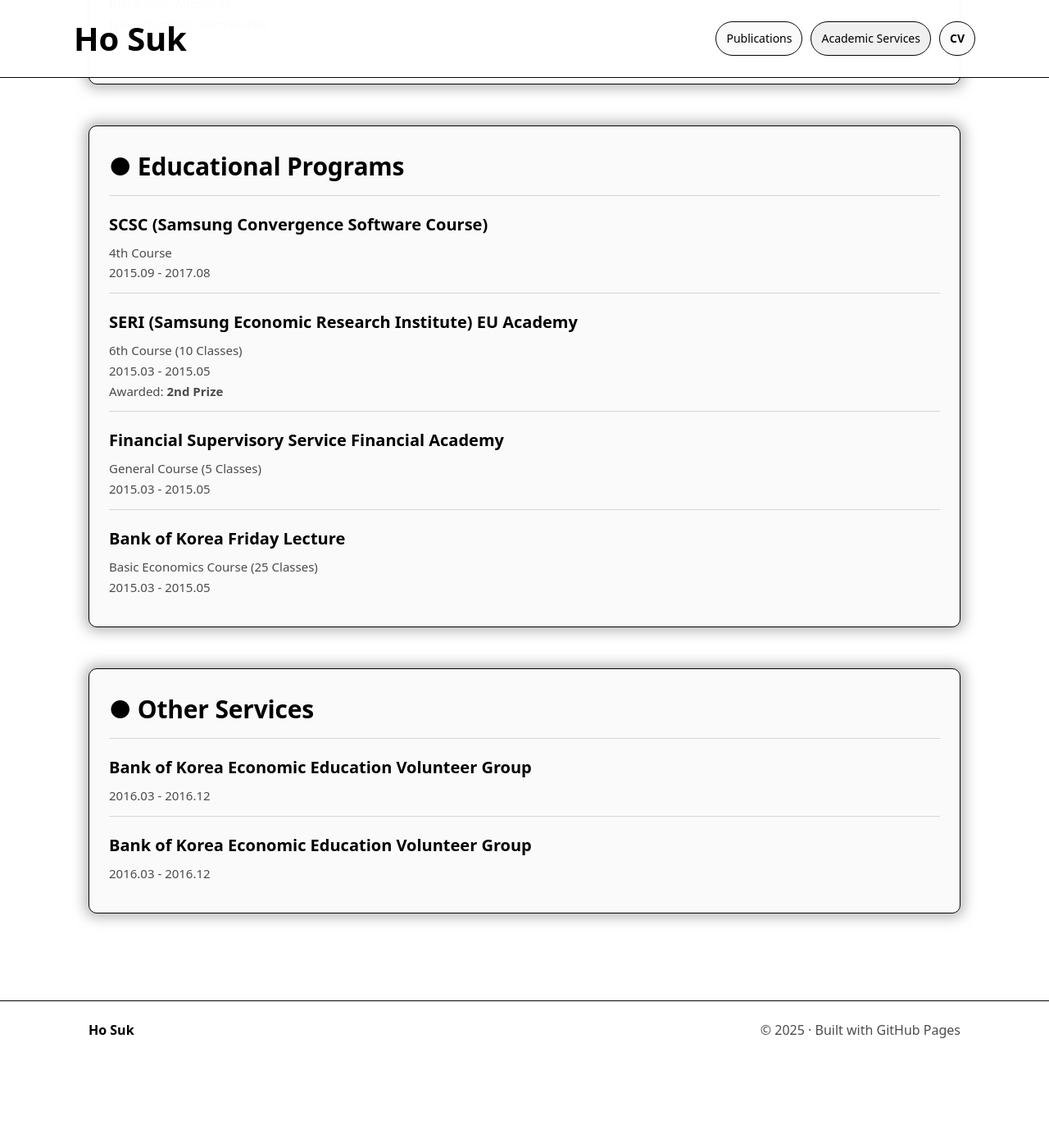
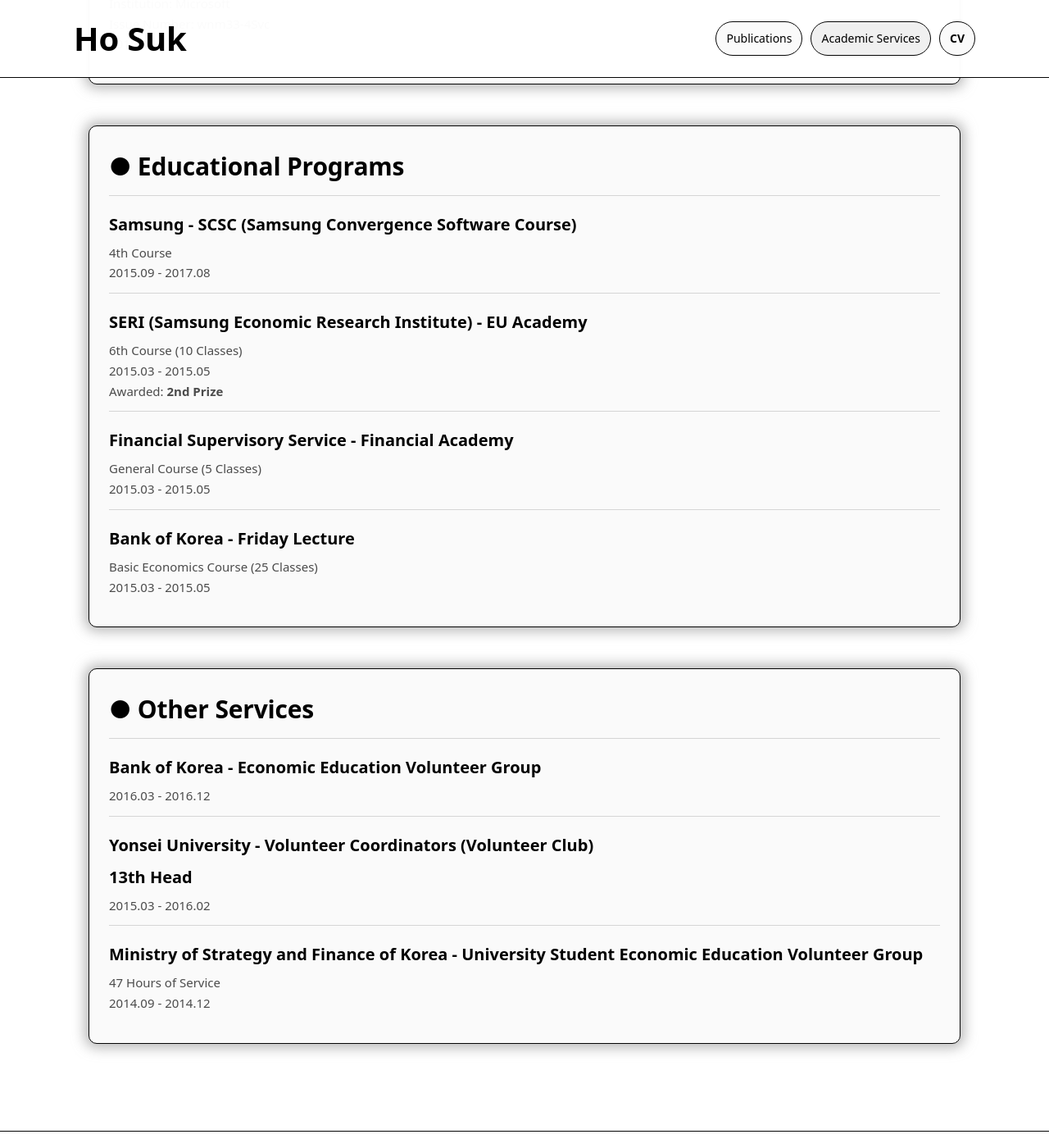
Before and after one commit to ho-suk-93/ho-suk-93.github.io, a Jekyll site: the page built from index.md, in a window 1280 px wide and 1400 px high, scrolled down 8951 px. Shown: the whole window at 82% size. Built offline with Jekyll 4.4.1, drawn with Linux system fonts in a browser that asks for light colours; before the commit the page ends 10243 px from its top, so only the background shows below that.

Commit message:
Update index.md

```diff
--- a/index.md
+++ b/index.md
@@ -374,23 +374,23 @@ description: "Ho Suk's Personal Website"
   <div class="card">
     <div class="section-title">● Educational Programs</div>
     <div class="list-item">
-      <p class="item-title">SCSC (Samsung Convergence Software Course)</p>
+      <p class="item-title">Samsung - SCSC (Samsung Convergence Software Course)</p>
       <p class="item-desc">4th Course</p>
       <p class="item-desc">2015.09 - 2017.08</p>
     </div>
     <div class="list-item">
-      <p class="item-title">SERI (Samsung Economic Research Institute) EU Academy</p>
+      <p class="item-title">SERI (Samsung Economic Research Institute) - EU Academy</p>
       <p class="item-desc">6th Course (10 Classes)</p>
       <p class="item-desc">2015.03 - 2015.05</p>
       <p class="item-desc">Awarded: <b>2nd Prize</b></p>
     </div>
     <div class="list-item">
-      <p class="item-title">Financial Supervisory Service Financial Academy</p>
+      <p class="item-title">Financial Supervisory Service - Financial Academy</p>
       <p class="item-desc">General Course (5 Classes)</p>
       <p class="item-desc">2015.03 - 2015.05</p>
     </div>
     <div class="list-item">
-      <p class="item-title">Bank of Korea Friday Lecture</p>
+      <p class="item-title">Bank of Korea - Friday Lecture</p>
       <p class="item-desc">Basic Economics Course (25 Classes)</p>
       <p class="item-desc">2015.03 - 2015.05</p>
     </div>
@@ -401,12 +401,18 @@ description: "Ho Suk's Personal Website"
   <div class="card">
     <div class="section-title">● Other Services</div>
     <div class="list-item">
-      <p class="item-title">Bank of Korea Economic Education Volunteer Group</p>
+      <p class="item-title">Bank of Korea - Economic Education Volunteer Group</p>
       <p class="item-desc">2016.03 - 2016.12</p>
     </div>
     <div class="list-item">
-      <p class="item-title">Bank of Korea Economic Education Volunteer Group</p>
-      <p class="item-desc">2016.03 - 2016.12</p>
+      <p class="item-title">Yonsei University - Volunteer Coordinators (Volunteer Club)</p>
+      <p class="item-title">13th Head</p>
+      <p class="item-desc">2015.03 - 2016.02</p>
+    </div>
+    <div class="list-item">
+      <p class="item-title">Ministry of Strategy and Finance of Korea - University Student Economic Education Volunteer Group</p>
+      <p class="item-desc">47 Hours of Service</p>
+      <p class="item-desc">2014.09 - 2014.12</p>
     </div>
   </div>
 </section>
```
